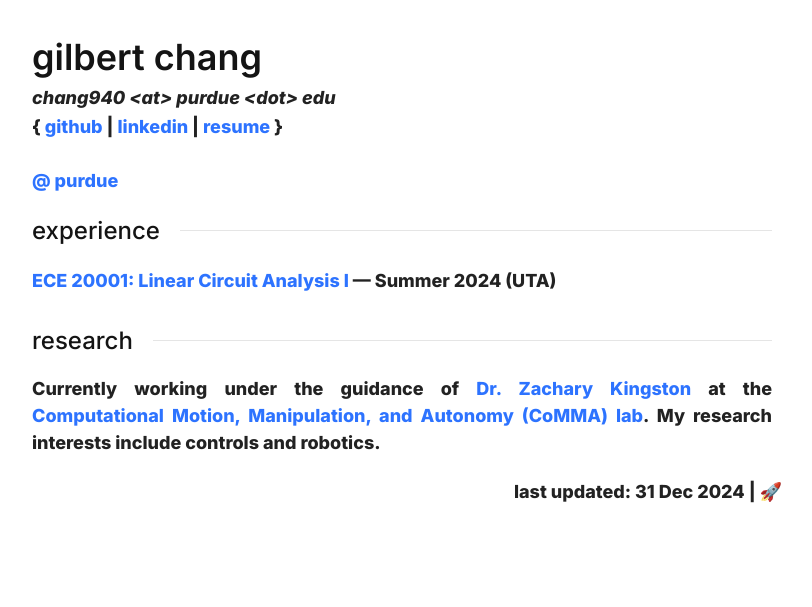
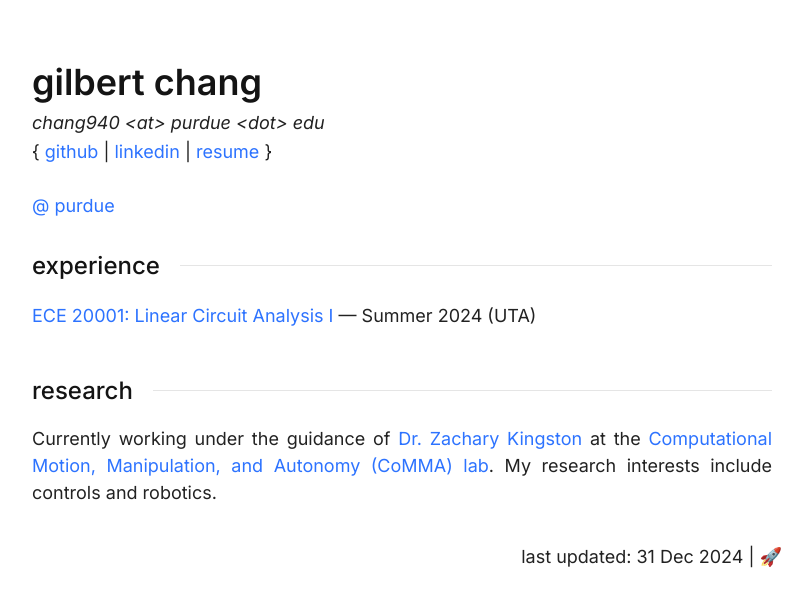
Before and after one commit to vindou/vindou, a Jekyll site: the page built from index.html, in a window 1280 px wide. Shown: the top 607 px of the page, without its empty margins (238-1050 px from the left). Built offline with Jekyll 4.4.1, drawn with Linux system fonts in a browser that asks for light colours.

Commit message:
Update index.css

```diff
--- a/css/index.css
+++ b/css/index.css
@@ -10,7 +10,7 @@ body {
   margin: 0;
   padding: 0;
   font-family: 'Inter', sans-serif;
-  font-weight: 800;
+  font-weight: 400;
   background-color: rgb(255, 255, 255);
   color: rgb(20, 20, 20);
 }
@@ -114,7 +114,7 @@ a:hover { text-decoration: underline;}
 .section {
   display: flex;
   flex-wrap: wrap;
-  margin-top: 5px;
+  margin-top: 20px;
 }
 
 .subsection {
@@ -138,7 +138,7 @@ a:hover { text-decoration: underline;}
 }
 
 .title-text {
-  margin-top: 5px;
+  margin-top: 15px;
 }
 
 /* media */
```
